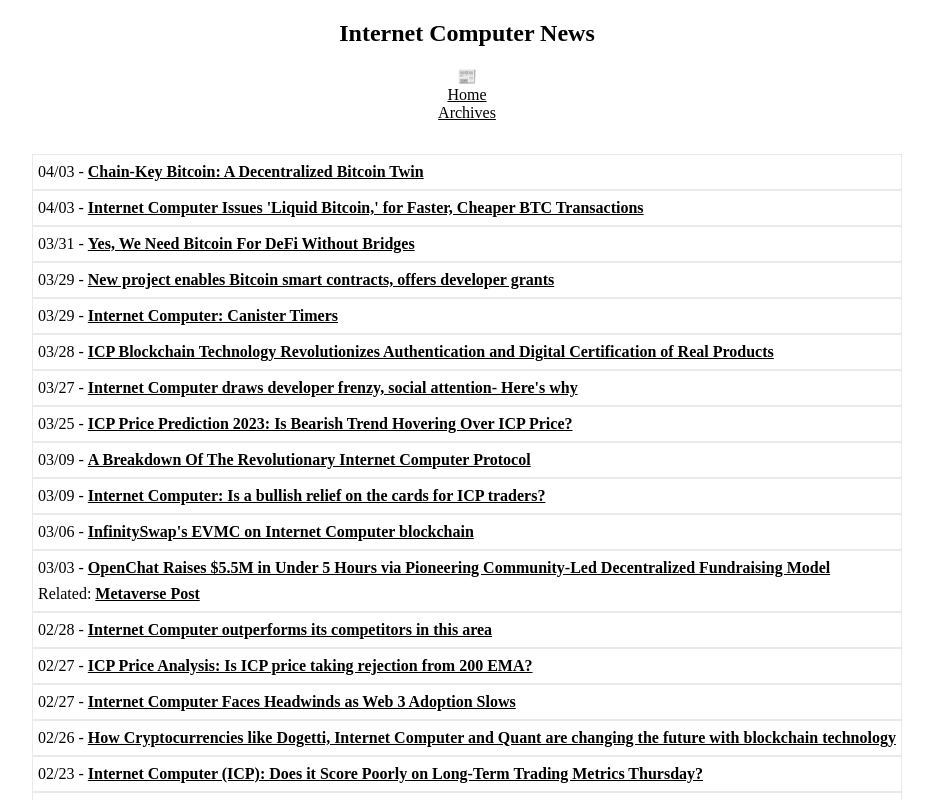
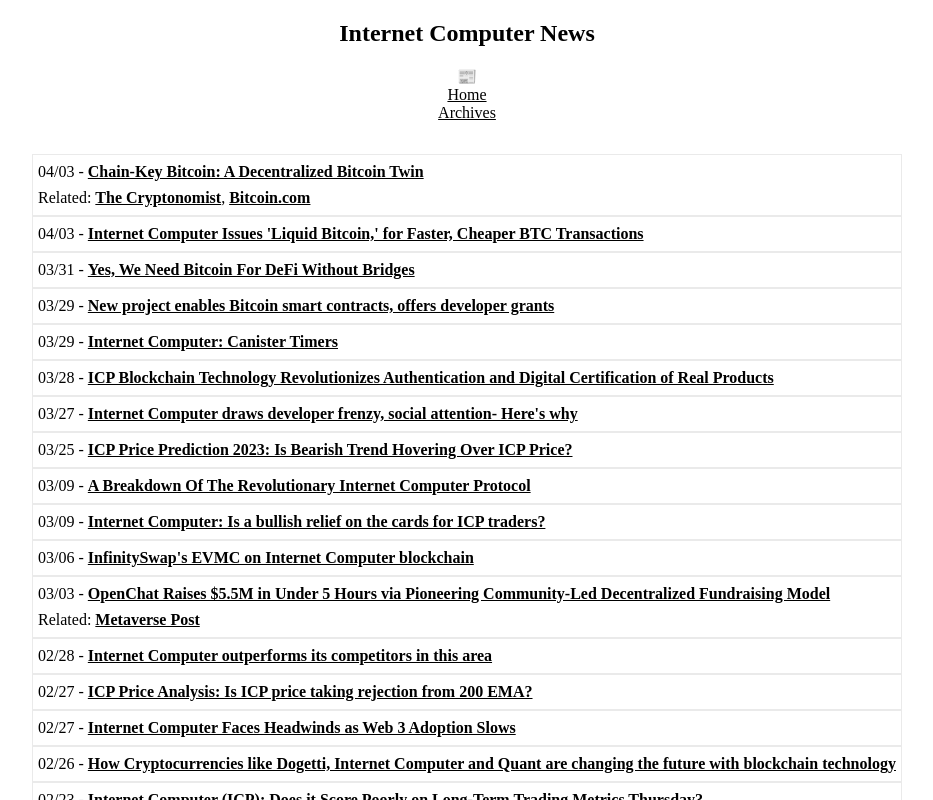
Before and after one commit to rjlucasm/ictoday, a Next.js app: page /news/2023 in a window 1280 px wide. Shown: the top 800 px of the page, without its empty margins (173-1106 px from the left). Built offline with nearby package versions, Linux system fonts and the light colour scheme.

Commit message:
News 04/03 update

```diff
--- a/pages/news/2023.js
+++ b/pages/news/2023.js
@@ -21,6 +21,9 @@ export default function News23() {
             <div className="pagesgrid">
             <div className="pagescard">04/03 -&nbsp;
                 <a href="https://medium.com/dfinity/chain-key-bitcoin-a-decentralized-bitcoin-twin-ceb8f4ddf95e" target="_blank" rel="noopener noreferrer">Chain-Key Bitcoin: A Decentralized Bitcoin Twin</a>
+                <p>Related:&nbsp;
+                <a href="https://en.cryptonomist.ch/2023/04/04/crypto-news-chain-key-bitcoin-launched/" target="_blank" rel="noopener noreferrer">The Cryptonomist</a>,&nbsp;
+                <a href="https://news.bitcoin.com/dfinity-foundation-launches-chain-key-bitcoin-a-native-internet-computer-btc-derivative-token/" target="_blank" rel="noopener noreferrer">Bitcoin.com</a></p>
             </div>
             <div className="pagescard">04/03 -&nbsp;
                 <a href="https://www.coindesk.com/markets/2023/04/03/internet-computer-issues-liquid-bitcoin-for-faster-and-affordable-btc-transactions/" target="_blank" rel="noopener noreferrer">Internet Computer Issues &apos;Liquid Bitcoin,&apos; for Faster, Cheaper BTC Transactions</a>
```
